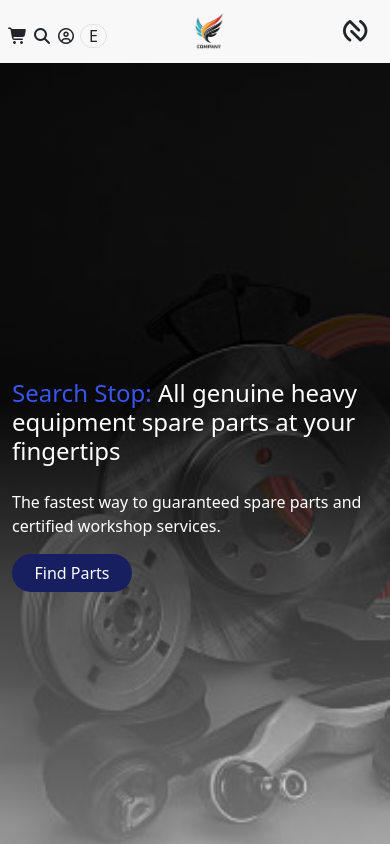
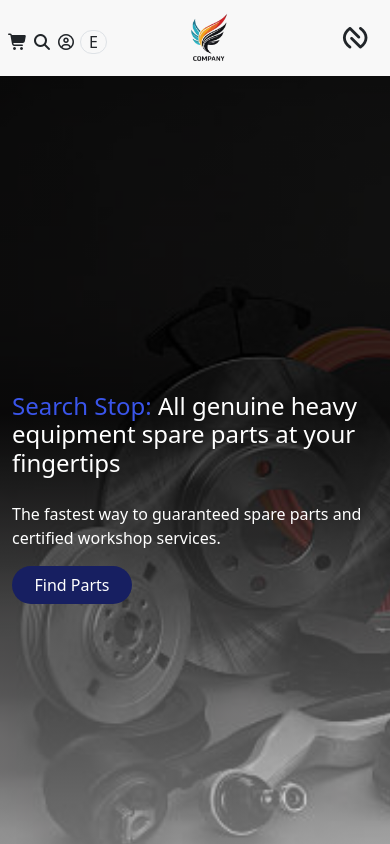
Before and after one commit to adelNfahmy10/fleetlight, an Angular app: page / in a window 390 px wide. Shown: the top 844 px of the page. Built offline with nearby package versions, Linux system fonts and the light colour scheme.

Commit message:
fix size logo

```diff
--- a/src/app/components/navbar/navbar.scss
+++ b/src/app/components/navbar/navbar.scss
@@ -9,7 +9,7 @@ nav{
   .logo{
     width: 60px;
     @media (max-width:567px) {
-      width: 30px;
+      width: 40px;
     }
   }
   .navbar-toggler-icon{
```
